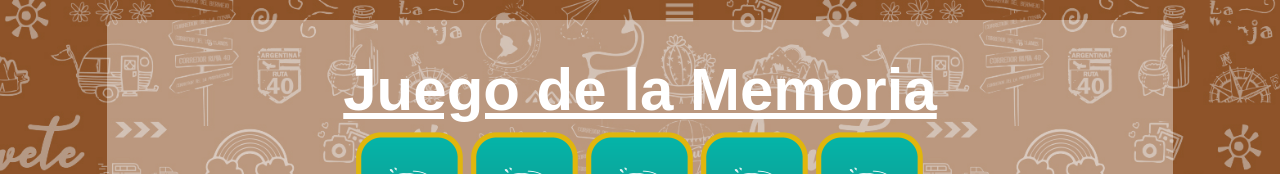
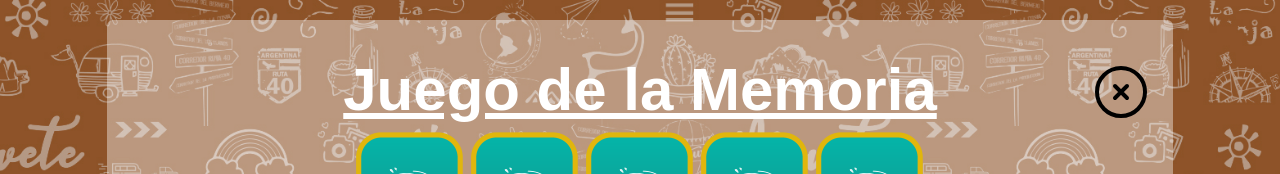
Before and after one commit to NachoXS15/fit-interactive, a React (Vite) app: page /memorygame-play in a window 1280 px wide. Shown: the top 174 px of the page. Built offline with nearby package versions, Linux system fonts and the light colour scheme; a web font is replaced by a local one.

Commit message:
fixed bugs

```diff
--- a/src/components/Icons.tsx
+++ b/src/components/Icons.tsx
@@ -1,6 +1,6 @@
 export function ArrowBack() {
     return (
-        <svg xmlns="http://www.w3.org/2000/svg" fill="none" viewBox="0 0 24 24" stroke-width="1.5" stroke="white" className="size-12">
+        <svg xmlns="http://www.w3.org/2000/svg" fill="none" viewBox="0 0 24 24" stroke-width="1.5" stroke="white" className="size-20">
             <path stroke-linecap="round" stroke-linejoin="round" d="m11.25 9-3 3m0 0 3 3m-3-3h7.5M21 12a9 9 0 1 1-18 0 9 9 0 0 1 18 0Z" />
         </svg>
 
@@ -21,3 +21,11 @@ export function RightArrowIcon() {
         </svg>
     )
 }
+export function CloseIcon() {
+    return (
+        <svg xmlns="http://www.w3.org/2000/svg" fill="none" viewBox="0 0 24 24" stroke-width="1.5" stroke="currentColor" className="size-16">
+            <path stroke-linecap="round" stroke-linejoin="round" d="m9.75 9.75 4.5 4.5m0-4.5-4.5 4.5M21 12a9 9 0 1 1-18 0 9 9 0 0 1 18 0Z" />
+        </svg>
+
+    )
+}
--- a/src/config/SpinCategories.ts
+++ b/src/config/SpinCategories.ts
@@ -83,7 +83,7 @@ const categoryContent: Record<Category, { title: string; message: string; action
     },
     "Premio imperdible": {
         title: "Premio Imperdible",
-        message: "Has ganado el premio más grande. ¡Enhorabuena!",
+        message: "Has ganado el premio más grande. ¡Felicidades!",
         action: "spin",
         closeText: "Cerrar"
     },
--- a/src/pages/Ruleta/Ruleta.tsx
+++ b/src/pages/Ruleta/Ruleta.tsx
@@ -1,9 +1,10 @@
 import { useState } from "react";
 import '../../ruleta.css'
 import ruleta from '../../../public/assets/RULETA.webp'
-import {Category, categories, categoryContent} from "../../config/SpinCategories";
+import { Category, categories, categoryContent } from "../../config/SpinCategories";
 import PhraseModal from "./PhraseModal";
-import { useNavigate } from "react-router-dom";
+import { NavLink, useNavigate } from "react-router-dom";
+import { ArrowBack } from "../../components/Icons";
 export default function Ruleta() {
     const [selectedCategory, setSelectedCategory] = useState<Category | null>(null);
     const [isModalOpen, setModalOpen] = useState<boolean>(false);
@@ -43,6 +44,7 @@ export default function Ruleta() {
                 className="w-full min-h-screen flex flex-col items-center justify-center bg-cover bg-center bg-no-repeat"
                 style={{ backgroundImage: 'url("/assets/bg_ruleta.png")', fontFamily: 'franklin-gothic-atf, sans-serif;' }}
             >
+                <NavLink to="/" className="text-4xl pl-32 self-start"><ArrowBack /></NavLink>
                 <img src={ruleta} className={isSpinning ? 'spin-animation' : ""} alt="" width={600} />
                 <button onClick={() => handleSpin()} className="mt-7 px-7 py-3 text-white font-bold rounded-full bg-indigo-700 text-4xl">GIRAR</button>
             </div>
--- a/src/pages/memory/MemoryPlay.tsx
+++ b/src/pages/memory/MemoryPlay.tsx
@@ -5,6 +5,7 @@ import getPhrase from "./getPhrase";
 import bgResult from '../../../public/assets/memory_bg.webp'
 import Card from "../../components/Card";
 import { NavLink } from "react-router-dom";
+import { CloseIcon } from "../../components/Icons";
 export default function MemoryPlay() {
 	const [cardsA, setCardsA] = useState<CardProps[]>([]);
 	const [firstCard, setFirstCard] = useState<CardProps | null>(null);
@@ -118,7 +119,9 @@ export default function MemoryPlay() {
 	return (
 		<>
 			<div className="w-full min-h-screen flex items-center justify-center bg-center bg-cover bg-no-repeat" style={{backgroundImage: 'url("assets/bg_ruleta.png")', fontFamily: 'franklin-gothic-atf, sans-serif'}}>
-				<div className='w-10/12 mt-5 bg-white bg-opacity-40 rounded-md'>
+				<div className='w-10/12 mt-5 bg-white bg-opacity-40 rounded-md relative'>
+				<NavLink to="/memorygame-rules" className="absolute top-10 right-5"><CloseIcon /></NavLink>
+
 					<div className="w-full h-fit flex flex-col justify-between items-center text-white font-bold">
 						<h1 className='text-6xl text-center mt-10 mb-2 underline'>Juego de la Memoria</h1>
 						<div className='w-3/5 h-3/5 flex flex-wrap items-center justify-center'>
--- a/src/pages/memory/MemoryRules.tsx
+++ b/src/pages/memory/MemoryRules.tsx
@@ -1,9 +1,11 @@
 import { NavLink } from 'react-router-dom'
+import { CloseIcon } from '../../components/Icons'
 
 
 export default function MemoryRules() {
     return (
-        <div className='w-full px-48 h-screen bg-cover bg-center flex flex-col justify-around py-10 items-start' style={{ backgroundImage: `url('/assets/memory_bg.webp')`, fontFamily: 'franklin-gothic-atf, sans-serif;' }}>
+        <div className='w-full relative px-48 h-screen bg-cover bg-center flex flex-col justify-around py-10 items-start' style={{ backgroundImage: `url('/assets/memory_bg.webp')`, fontFamily: 'franklin-gothic-atf, sans-serif;' }}>
+            <NavLink to="/" className="absolute top-24 right-44"><CloseIcon /></NavLink>
             <h2 className=' pt-20 text-7xl font-bold text-darkblue uppercase'>Juego de la Memoria</h2>
             <div>
                 <p className='pb-2 text-5xl font-bold text-darkblue'>OBJETIVO DEL JUEGO:</p>
--- a/src/pages/qa/QAPlay.tsx
+++ b/src/pages/qa/QAPlay.tsx
@@ -4,6 +4,8 @@ import getPhrase from "./getPhrase";
 import TimerBar from "../../components/Timebar";
 import bgResult from '/assets/ruleta_result.webp'
 import { useNavigate } from "react-router";
+import { NavLink } from "react-router-dom";
+import { CloseIcon } from "../../components/Icons";
 export default function QAPlay() {
 	const [currentQuestion, setCurrentQuestion] = useState(0);
 	const [score, setScore] = useState(0);
@@ -81,6 +83,9 @@ export default function QAPlay() {
 			style={{fontFamily: 'franklin-gothic-atf, sans-serif;'}}
 		>
 			<main className='w-full flex flex-col items-center justify-center gap-4'>
+				<NavLink to="/ruleta" className="self-end pr-20">
+					<CloseIcon />
+				</NavLink>
                 <div className="w-3/5 h-44 border-2 flex flex-col items-center justify-center text-center bg-white rounded-full border-black px-10">
                     <h4 className='text-xl underline'>Pregunta {currentQuestion + 1} de {qaBlock.length}</h4>
                     <div id='question-display'>
```
